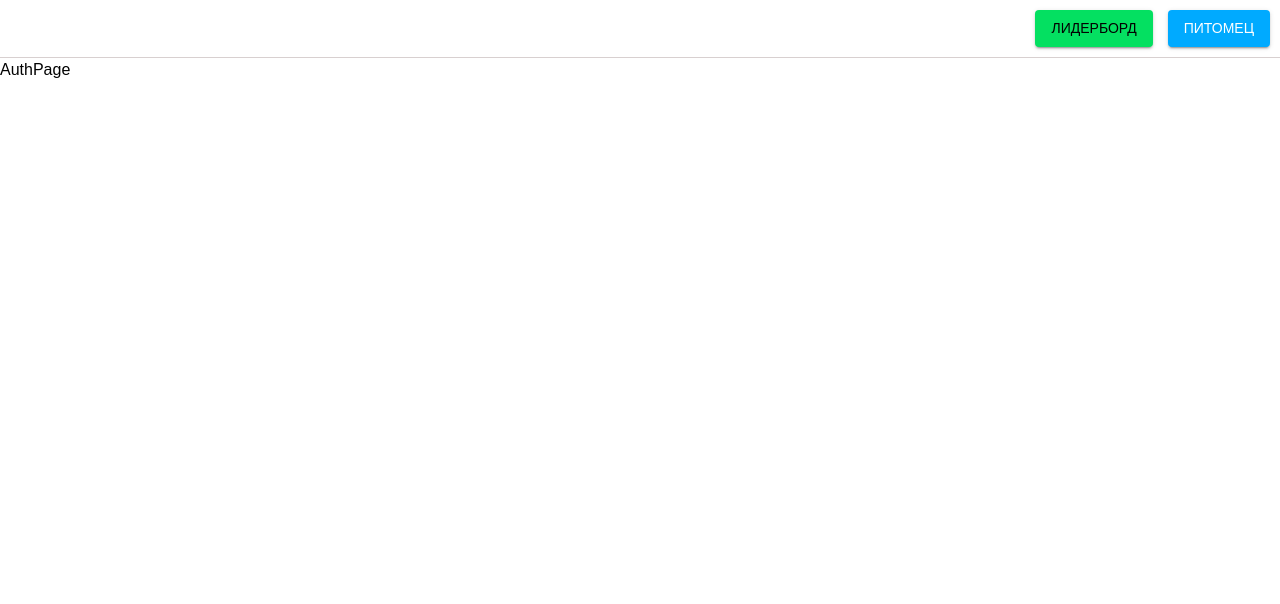
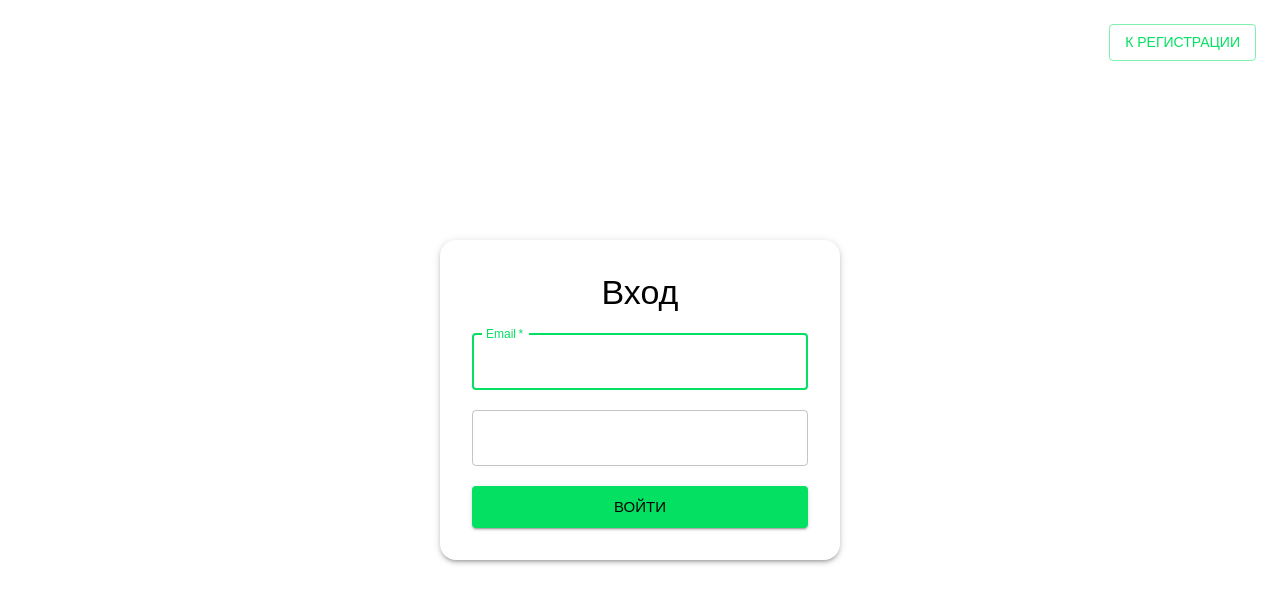
Before and after one commit to AvitoCodeLab20/case-1-tamagotchi, a React (Vite) app in the folder frontend/client/: page /auth in a window 1280 px wide. Shown: the top 604 px of the page. Built offline with nearby package versions, Linux system fonts and the light colour scheme.

Commit message:
feat(pages): write authorization form

```diff
--- a/frontend/client/src/app/app/App.tsx
+++ b/frontend/client/src/app/app/App.tsx
@@ -1,10 +1,8 @@
 import { Outlet } from 'react-router-dom';
 import { QueryClientProvider } from '@app/providers/queryClient';
-import { Header } from '@widgets/header';
 export function App() {
     return (
         <QueryClientProvider>
-            <Header />
             <Outlet />
         </QueryClientProvider>
     );
--- /dev/null
+++ b/frontend/client/src/features/authForm/AuthForm.module.scss
@@ -0,0 +1,14 @@
+.authForm {
+  display: flex;
+  width: min(100%, 400px);
+  padding: 32px;
+  flex-direction: column;
+  gap: 20px;
+  border-radius: 16px !important;
+}
+
+@media (max-width: 480px) {
+  .authForm {
+    padding: 24px;
+  }
+}
--- /dev/null
+++ b/frontend/client/src/features/authForm/AuthForm.tsx
@@ -0,0 +1,57 @@
+import { Button, Paper, TextField, Typography } from '@mui/material';
+import styles from '@features/authForm/AuthForm.module.scss';
+import type { SyntheticEvent } from 'react';
+
+type AuthFormProps = {
+    isRegisterMode: boolean;
+};
+
+export function AuthForm(props: AuthFormProps) {
+    const { isRegisterMode } = props;
+
+    const handleSubmit = function (event: SyntheticEvent<HTMLFormElement>) {
+        event.preventDefault();
+        const data = new FormData(event.currentTarget);
+        console.log(data);
+    };
+
+    return (
+        <Paper className={styles.authForm} component="form" elevation={3} onSubmit={handleSubmit}>
+            <Typography component="h1" variant="h4" align="center">
+                {isRegisterMode ? 'Регистрация' : 'Вход'}
+            </Typography>
+
+            <TextField
+                label="Email"
+                name="email"
+                type="email"
+                autoComplete="email"
+                required
+                fullWidth
+                autoFocus
+            />
+            <TextField
+                label="Пароль"
+                name="password"
+                type="password"
+                autoComplete={isRegisterMode ? 'new-password' : 'current-password'}
+                required
+                fullWidth
+            />
+            {isRegisterMode && (
+                <TextField
+                    label="Повторите пароль"
+                    name="confirmPassword"
+                    type="password"
+                    autoComplete="new-password"
+                    required
+                    fullWidth
+                />
+            )}
+
+            <Button type="submit" variant="contained" size="large" fullWidth>
+                {isRegisterMode ? 'Зарегистрироваться' : 'Войти'}
+            </Button>
+        </Paper>
+    );
+}
--- /dev/null
+++ b/frontend/client/src/features/authForm/index.ts
@@ -0,0 +1 @@
+export * from './AuthForm';
--- a/frontend/client/src/pages/authPage/AuthPage.module.scss
+++ b/frontend/client/src/pages/authPage/AuthPage.module.scss
@@ -0,0 +1,26 @@
+.authPage {
+  position: relative;
+  flex: 1;
+  min-height: 100vh;
+  padding: 24px;
+  display: flex;
+  align-items: center;
+  justify-content: center;
+  .modeButton {
+    position: absolute;
+    top: 24px;
+    right: 24px;
+  }
+
+}
+
+@media (max-width: 480px) {
+  .authPage {
+    align-items: flex-start;
+    padding: 88px 16px 16px;
+    .modeButton {
+      top: 16px;
+      right: 16px;
+    }
+  }
+}
--- a/frontend/client/src/pages/authPage/AuthPage.tsx
+++ b/frontend/client/src/pages/authPage/AuthPage.tsx
@@ -1,5 +1,26 @@
 import styles from './AuthPage.module.scss';
+import { useSearchParams } from 'react-router-dom';
+import { Button } from '@mui/material';
+import { AuthForm } from '@features/authForm';
+
+type AuthMode = 'login' | 'register';
 
 export function AuthPage() {
-    return <div className={styles.authPage}>AuthPage</div>;
+    const [searchParams, setSearchParams] = useSearchParams();
+    const mode: AuthMode = searchParams.get('mode') === 'register' ? 'register' : 'login';
+    const isRegisterMode = mode === 'register';
+
+    const toggleMode = () => {
+        setSearchParams({ mode: isRegisterMode ? 'login' : 'register' });
+    };
+
+    return (
+        <main className={styles.authPage}>
+            <Button className={styles.modeButton} variant="outlined" onClick={toggleMode}>
+                {isRegisterMode ? 'К входу' : 'К регистрации'}
+            </Button>
+
+            <AuthForm isRegisterMode={isRegisterMode} />
+        </main>
+    );
 }
--- a/frontend/client/src/pages/homePage/HomePage.tsx
+++ b/frontend/client/src/pages/homePage/HomePage.tsx
@@ -1,5 +1,11 @@
 import styles from './HomePage.module.scss';
+import { Header } from '@widgets/header';
 
 export function HomePage() {
-    return <div className={styles.homePage}>HomePage</div>;
+    return (
+        <>
+            <Header />
+            <main className={styles.homePage}>HomePage</main>
+        </>
+    );
 }
```
Also changed, not shown: frontend/client/src/pages/leaderboardPage/LeaderboardPage.tsx (+7 -1 lines), frontend/tsconfig.json (+14 -15 lines).
